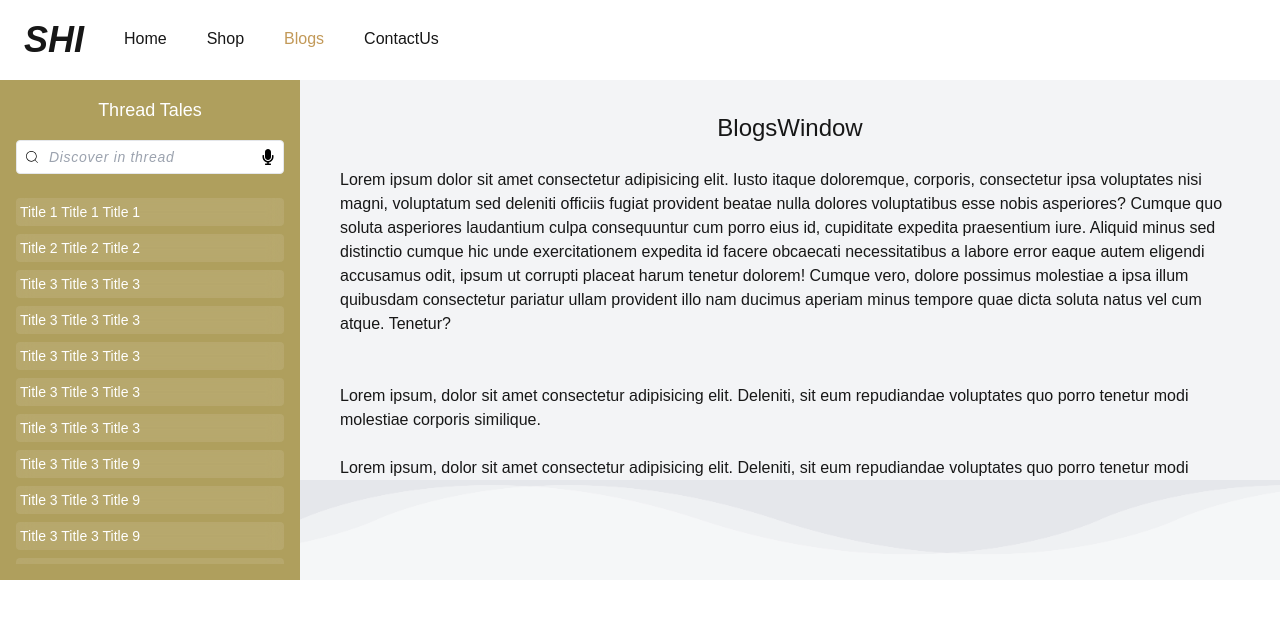
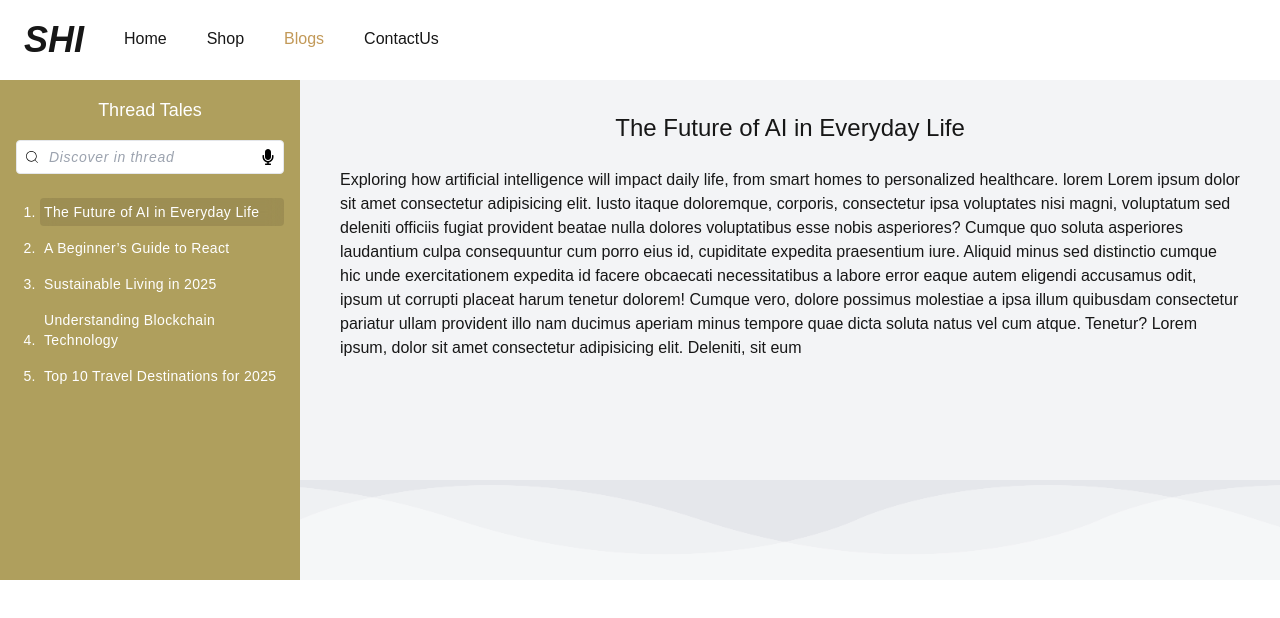
Before and after one commit to satyahandloomindustries/satya-handloom-industries-fe, a Next.js app: page /blogs in a window 1280 px wide. Shown: the top 618 px of the page. Built offline with nearby package versions, Linux system fonts and the light colour scheme.

Commit message:
blogs section done

```diff
--- a/app/blogs/components/BlogsPanel/index.jsx
+++ b/app/blogs/components/BlogsPanel/index.jsx
@@ -1,45 +1,39 @@
+'use client';
 import Searchbar from '@/components/Searchbar';
-import React from 'react';
+import useBlogs from '@/store/useBlogs';
+import React, { useEffect } from 'react';
 
-const mockData = [
-  'Title 1 Title 1  Title 1',
-  'Title 2 Title 2 Title 2',
-  'Title 3 Title 3 Title 3',
-  'Title 3 Title 3 Title 3',
-  'Title 3 Title 3 Title 3',
-  'Title 3 Title 3 Title 3',
-  'Title 3 Title 3 Title 3',
-  'Title 3 Title 3 Title 9',
-  'Title 3 Title 3 Title 9',
-  'Title 3 Title 3 Title 9',
-  'Title 3 Title 3 Title 9',
-  'Title 3 Title 3 Title 9',
-  'Title 3 Title 3 Title 9',
-  'Title 3 Title 3 Title 15',
-  'Title 3 Title 3 Title 15',
+const BlogsPanel = ({ blogs =[]}) => {
+  const {setBlogs , currentBlog , setCurrentBlog , filteredBlogs , setFilteredBlogs } = useBlogs()
 
-  'Title 3 Title 3 Title 18',
-];
 
-const BlogsPanel = () => {
+  useEffect(()=>{
+    setBlogs(blogs);
+    setCurrentBlog(0)
+  },[blogs])
+
+
+
   return (
     <div
       className="w-[300px] text-white backdrop-blur p-4 flex flex-col"
       style={{ backgroundColor: 'rgb(175, 159, 93)' }}
     >
       <div className="text-center text-lg">Thread Tales</div>
-      <Searchbar/>
+      <Searchbar onSearchComplete={setFilteredBlogs}/>
 
-      <div className="h-full mt-6 space-y-2 overflow-y-scroll scrollbar-rounded scrollbar-thin scrollbar-thumb-gray-100 scrollbar-track-transparent">
-        {mockData.map((item, index) => (
-          <div
-            className="bg-white/10 backdrop-blur p-1 cursor-pointer rounded text-sm"
-            key={index}
-          >
-            {item}
-          </div>
-        ))}
-      </div>
+      {! currentBlog ? <p>No threads to show</p>:<ol className="list-decimal pl-6 h-full mt-6 space-y-2 overflow-y-scroll scrollbar-rounded scrollbar-thin scrollbar-thumb-gray-100 scrollbar-track-transparent">        {filteredBlogs.map((item, index) => (
+        <li
+          className={`p-1 tracking-wide cursor-pointer rounded text-sm ${item.id === currentBlog?.id ? 'bg-black/10 backdrop-blur' : ''}`}
+          key={item.id}
+        >
+          <button className='w-full text-left active:scale-95 transition-all duration-200' onClick={setCurrentBlog.bind(null, index)}>
+            {item.title}
+
+          </button>
+        </li>
+      ))}
+      </ol>}
     </div>
   );
 };
--- a/app/blogs/components/BlogsWindow/index.jsx
+++ b/app/blogs/components/BlogsWindow/index.jsx
@@ -1,40 +1,24 @@
-import React from 'react';
+"use client"
+import React, { useEffect, useState } from 'react';
 import styles from './index.module.css';
 import clsx from 'clsx';
+import useBlogs from '@/store/useBlogs';
 
 const BlogsWindow = () => {
+  const {currentBlog = {}} = useBlogs()
+
+  if( !currentBlog) return <p>Oops! No thread to read</p>
   return (
     <div className="flex-1 h-full bg-gray-100 relative">
       <div
         className="pt-8 px-10 overflow-y-scroll"
         style={{ height: 'calc(100%  - 100px)' }}
       >
-        <h1 className="text-center text-2xl">BlogsWindow</h1>
+        <h1 className="text-center text-2xl">{currentBlog.title}</h1>
         <div className="py-6">
-          Lorem ipsum dolor sit amet consectetur adipisicing elit. Iusto itaque
-          doloremque, corporis, consectetur ipsa voluptates nisi magni,
-          voluptatum sed deleniti officiis fugiat provident beatae nulla dolores
-          voluptatibus esse nobis asperiores? Cumque quo soluta asperiores
-          laudantium culpa consequuntur cum porro eius id, cupiditate expedita
-          praesentium iure. Aliquid minus sed distinctio cumque hic unde
-          exercitationem expedita id facere obcaecati necessitatibus a labore
-          error eaque autem eligendi accusamus odit, ipsum ut corrupti placeat
-          harum tenetur dolorem! Cumque vero, dolore possimus molestiae a ipsa
-          illum quibusdam consectetur pariatur ullam provident illo nam ducimus
-          aperiam minus tempore quae dicta soluta natus vel cum atque. Tenetur?
+          {currentBlog.description}
         </div>
 
-        <div className="mt-6">
-          Lorem ipsum, dolor sit amet consectetur adipisicing elit. Deleniti,
-          sit eum repudiandae voluptates quo porro tenetur modi molestiae
-          corporis similique.
-        </div>
-
-        <div className="mt-6">
-          Lorem ipsum, dolor sit amet consectetur adipisicing elit. Deleniti,
-          sit eum repudiandae voluptates quo porro tenetur modi molestiae
-          corporis similique.
-        </div>
       </div>
       <div className="bg-gray-200 w-full h-[100px] absolute bottom-0">
         <div className="relative w-full h-full">
--- a/app/blogs/page.jsx
+++ b/app/blogs/page.jsx
@@ -3,6 +3,7 @@ import styles from './index.module.css';
 import clsx from 'clsx';
 import BlogsPanel from './components/BlogsPanel';
 import BlogsWindow from './components/BlogsWindow';
+import mockData from '@/mockdata.json';
 
 const Box3D = () => {
   return (
@@ -12,15 +13,28 @@ const Box3D = () => {
   );
 };
 
-const Blogs = () => {
+const Blogs = async() => {
+  const blogs = await getBlogs();
   return (
     <div>
       <div className="flex h-[500px]">
-        <BlogsPanel />
+        <BlogsPanel blogs={blogs} />
         <BlogsWindow />
       </div>
     </div>
+
+
   );
 };
 
 export default Blogs;
+
+
+async function getBlogs() {
+  // const res = await fetch("https://api.example.com/blogs");
+  // const data = await res.json();
+
+  await new Promise((resolve) => setTimeout(resolve, 2000));
+
+  return mockData;
+}
--- /dev/null
+++ b/mockdata.json
@@ -0,0 +1,27 @@
+[
+    {
+      "id": 1,
+      "title": "The Future of AI in Everyday Life",
+      "description": "Exploring how artificial intelligence will impact daily life, from smart homes to personalized healthcare. lorem Lorem ipsum dolor sit amet consectetur adipisicing elit. Iusto itaque doloremque, corporis, consectetur ipsa voluptates nisi magni, voluptatum sed deleniti officiis fugiat provident beatae nulla dolores voluptatibus esse nobis asperiores? Cumque quo soluta asperiores laudantium culpa consequuntur cum porro eius id, cupiditate expedita praesentium iure. Aliquid minus sed distinctio cumque hic unde exercitationem expedita id facere obcaecati necessitatibus a labore error eaque autem eligendi accusamus odit, ipsum ut corrupti placeat harum tenetur dolorem! Cumque vero, dolore possimus molestiae a ipsa illum quibusdam consectetur pariatur ullam provident illo nam ducimus aperiam minus tempore quae dicta soluta natus vel cum atque. Tenetur? Lorem ipsum, dolor sit amet consectetur adipisicing elit. Deleniti, sit eum"
+    },
+    {
+      "id": 2,
+      "title": "A Beginner’s Guide to React",
+      "description": "Learn the basics of React.js, including components, state, props, and hooks. Lorem ipsum dolor sit amet consectetur adipisicing elit. Iusto itaque doloremque, corporis, consectetur ipsa voluptates nisi magni, voluptatum sed deleniti officiis fugiat provident beatae nulla dolores voluptatibus esse nobis asperiores? Cumque quo soluta asperiores laudantium culpa consequuntur cum porro eius id, cupiditate expedita praesentium iure. Aliquid minus sed distinctio cumque hic unde exercitationem expedita id facere obcaecati necessitatibus a labore error eaque autem eligendi accusamus odit, ipsum ut corrupti placeat harum tenetur dolorem! Cumque vero, dolore possimus molestiae a ipsa illum quibusdam consectetur pariatur ullam provident illo nam ducimus aperiam minus tempore quae dicta soluta natus vel cum atque. Tenetur?Lorem ipsum, dolor sit amet consectetur adipisicing elit. Deleniti, sit eum"
+    },
+    {
+      "id": 3,
+      "title": "Sustainable Living in 2025",
+      "description": "Tips and strategies to live sustainably in the modern world without compromising comfort. Lorem ipsum dolor sit amet consectetur adipisicing elit. Iusto itaque doloremque, corporis, consectetur ipsa voluptates nisi magni, voluptatum sed deleniti officiis fugiat provident beatae nulla dolores voluptatibus esse nobis asperiores? Cumque quo soluta asperiores laudantium culpa consequuntur cum porro eius id, cupiditate expedita praesentium iure. Aliquid minus sed distinctio cumque hic unde exercitationem expedita id facere obcaecati necessitatibus a labore error eaque autem eligendi accusamus odit, ipsum ut corrupti placeat harum tenetur dolorem! Cumque vero, dolore possimus molestiae a ipsa illum quibusdam consectetur pariatur ullam provident illo nam ducimus aperiam minus tempore quae dicta soluta natus vel cum atque. Tenetur?Lorem ipsum, dolor sit amet consectetur adipisicing elit. Deleniti, sit eum"
+    },
+    {
+      "id": 4,
+      "title": "Understanding Blockchain Technology",
+      "description": "A deep dive into blockchain, cryptocurrency, and how decentralized systems work. Lorem ipsum dolor sit amet consectetur adipisicing elit. Iusto itaque doloremque, corporis, consectetur ipsa voluptates nisi magni, voluptatum sed deleniti officiis fugiat provident beatae nulla dolores voluptatibus esse nobis asperiores? Cumque quo soluta asperiores laudantium culpa consequuntur cum porro eius id, cupiditate expedita praesentium iure. Aliquid minus sed distinctio cumque hic unde exercitationem expedita id facere obcaecati necessitatibus a labore error eaque autem eligendi accusamus odit, ipsum ut corrupti placeat harum tenetur dolorem! Cumque vero, dolore possimus molestiae a ipsa illum quibusdam consectetur pariatur ullam provident illo nam ducimus aperiam minus tempore quae dicta soluta natus vel cum atque. Tenetur?Lorem ipsum, dolor sit amet consectetur adipisicing elit. Deleniti, sit eum"
+    },
+    {
+      "id": 5,
+      "title": "Top 10 Travel Destinations for 2025",
+      "description": "Discover breathtaking travel spots for your next adventure, from hidden gems to popular locations. Lorem ipsum dolor sit amet consectetur adipisicing elit. Iusto itaque doloremque, corporis, consectetur ipsa voluptates nisi magni, voluptatum sed deleniti officiis fugiat provident beatae nulla dolores voluptatibus esse nobis asperiores? Cumque quo soluta asperiores laudantium culpa consequuntur cum porro eius id, cupiditate expedita praesentium iure. Aliquid minus sed distinctio cumque hic unde exercitationem expedita id facere obcaecati necessitatibus a labore error eaque autem eligendi accusamus odit, ipsum ut corrupti placeat harum tenetur dolorem! Cumque vero, dolore possimus molestiae a ipsa illum quibusdam consectetur pariatur ullam provident illo nam ducimus aperiam minus tempore quae dicta soluta natus vel cum atque. Tenetur?Lorem ipsum, dolor sit amet consectetur adipisicing elit. Deleniti, sit eum"
+    }
+  ]
--- /dev/null
+++ b/store/useBlogs.js
@@ -0,0 +1,18 @@
+import { create } from 'zustand';
+import useVoiceSearch from './useVoiceSearch';
+import { removeWhiteSpaces } from '@/utls';
+
+const useBlogs = create((set, get) => ({
+    blogs: [],
+    filteredBlogs: [],
+    currentBlog: null,
+    setCurrentBlog: (index) => set({ currentBlog: get().blogs?.[index] ?? null}),
+    setBlogs: (blogs) => set({ blogs  , filteredBlogs: blogs}),
+    setFilteredBlogs: () => {
+        const {query} = useVoiceSearch.getState()
+        const filteredBlogs = get().blogs.filter((blog) => blog.title.toLowerCase().includes(removeWhiteSpaces(query).toLowerCase()))
+        set({ filteredBlogs , currentBlog : filteredBlogs?.[0] ?? null})
+    },
+}));
+
+export default useBlogs;
--- a/store/useVoiceSearch.js
+++ b/store/useVoiceSearch.js
@@ -1,5 +1,6 @@
 import { create } from 'zustand';
 import useToast from './useToast';
+import { removeWhiteSpaces } from '@/utls';
 
 
 const handleVoiceSearch = (set, get, showErrorToast = () => { }) => {
@@ -24,7 +25,6 @@ const handleVoiceSearch = (set, get, showErrorToast = () => { }) => {
 
   recognition.onresult = (event) => {
     const transcript = event.results[0][0].transcript;
-    console.log(transcript);
 
     const prevQuery = get().query
     if (event.results[0].isFinal) {
--- a/utls/index.js
+++ b/utls/index.js
@@ -26,3 +26,8 @@ export const arrObjectMap = (arr, key1, key2) => {
 
   return newObj;
 };
+
+export const removeWhiteSpaces = (str = "")=>{
+  const normalized = str.trim().replace(/\s{2,}/g, " ");
+  return normalized
+}
```
Also changed, not shown: components/Searchbar/index.jsx (+6 -2 lines).
